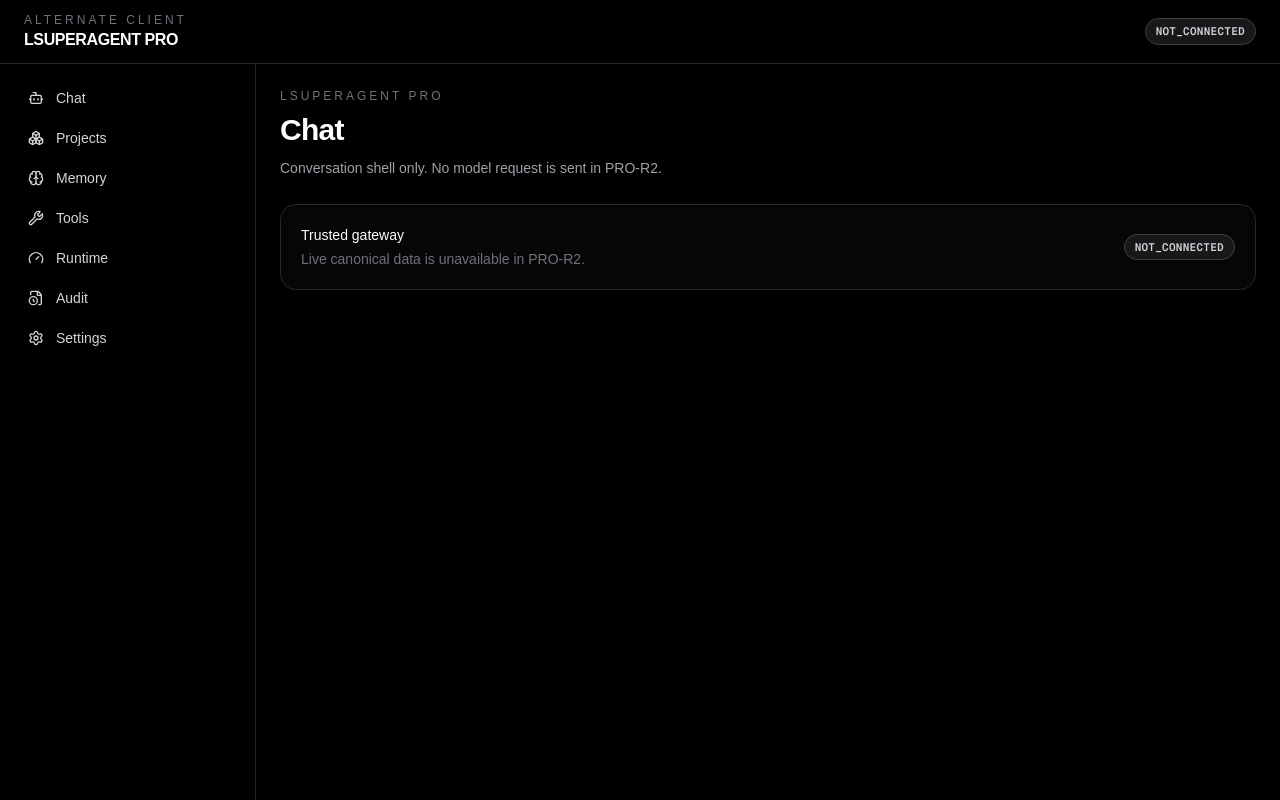
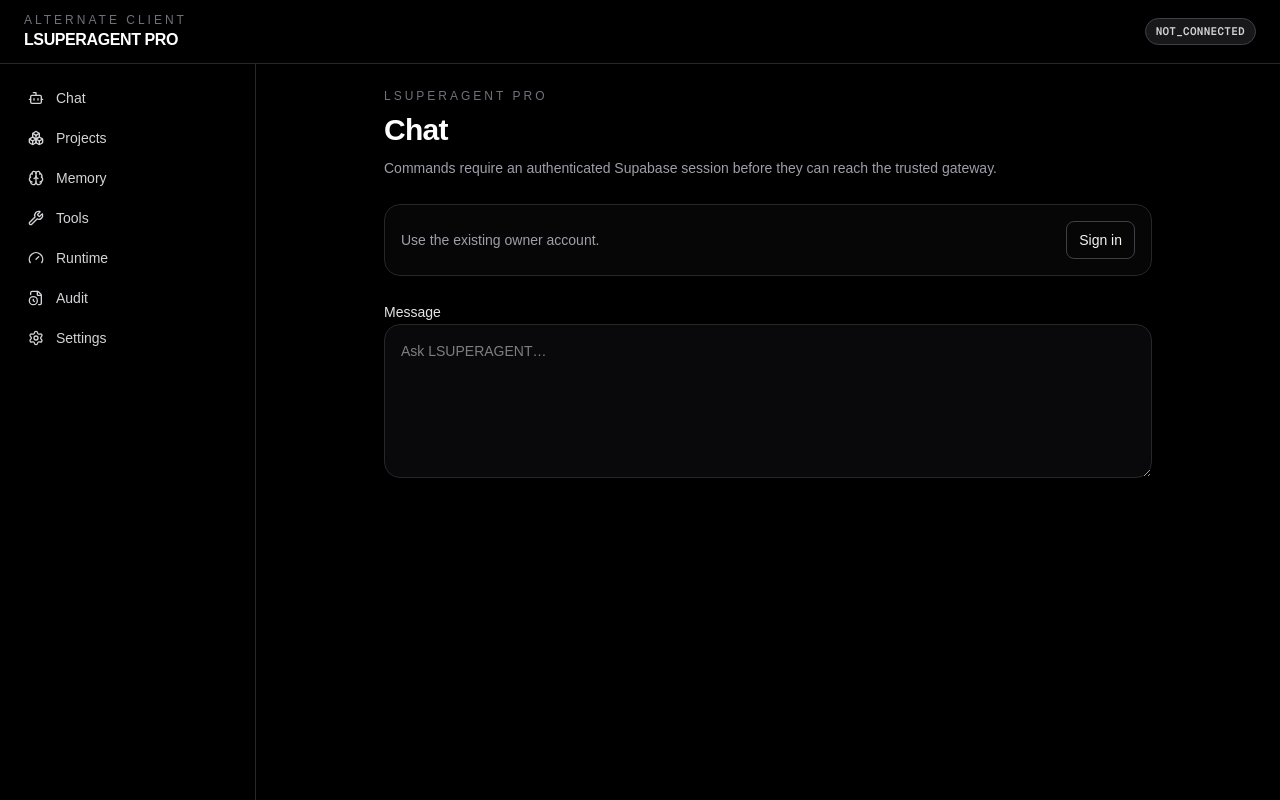
Before and after one commit to thanabartb-ops/Lagensuper-Pro, a Next.js app in the folder lsuperagent-pro/: page /chat in a window 1280 px wide. Built offline with nearby package versions, Linux system fonts and the light colour scheme.

Commit message:
feat(pro-r8): replace chat placeholder with auth entry surface

```diff
--- a/lsuperagent-pro/app/chat/page.tsx
+++ b/lsuperagent-pro/app/chat/page.tsx
@@ -1,5 +1,36 @@
-import { ModuleStatusPage } from '@/components/modules/ModuleStatusPage'
+export default function ChatPage() {
+  return (
+    <div className="mx-auto w-full max-w-3xl space-y-6">
+      <header className="space-y-2">
+        <p className="text-xs uppercase tracking-[0.25em] text-zinc-500">
+          LSUPERAGENT PRO
+        </p>
+        <h1 className="text-3xl font-semibold tracking-tight">Chat</h1>
+        <p className="text-sm leading-6 text-zinc-400">
+          Commands require an authenticated Supabase session before they can
+          reach the trusted gateway.
+        </p>
+      </header>
 
-export default function ChatPage() {
-  return <ModuleStatusPage title="Chat" description="Conversation shell only. No model request is sent in PRO-R2." />
+      <div className="flex items-center justify-between gap-4 rounded-2xl border border-zinc-800 bg-zinc-950/70 p-4">
+        <p className="text-sm text-zinc-400">Use the existing owner account.</p>
+        <a
+          href="/login"
+          className="rounded-lg border border-zinc-700 px-3 py-2 text-sm font-medium text-zinc-100"
+        >
+          Sign in
+        </a>
+      </div>
+
+      <label className="block space-y-2">
+        <span className="text-sm font-medium text-zinc-200">Message</span>
+        <textarea
+          aria-label="Message"
+          rows={6}
+          className="w-full rounded-2xl border border-zinc-800 bg-zinc-950 p-4 text-sm text-zinc-100 outline-none"
+          placeholder="Ask LSUPERAGENT…"
+        />
+      </label>
+    </div>
+  )
 }
```
